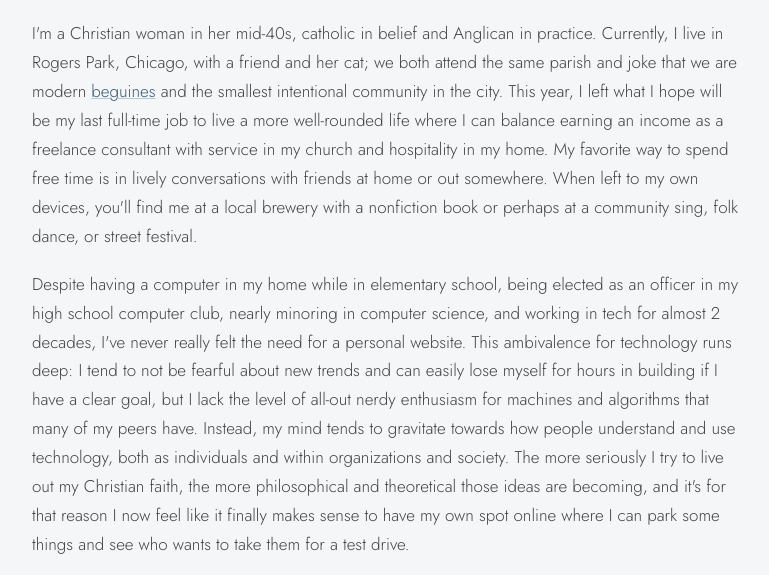
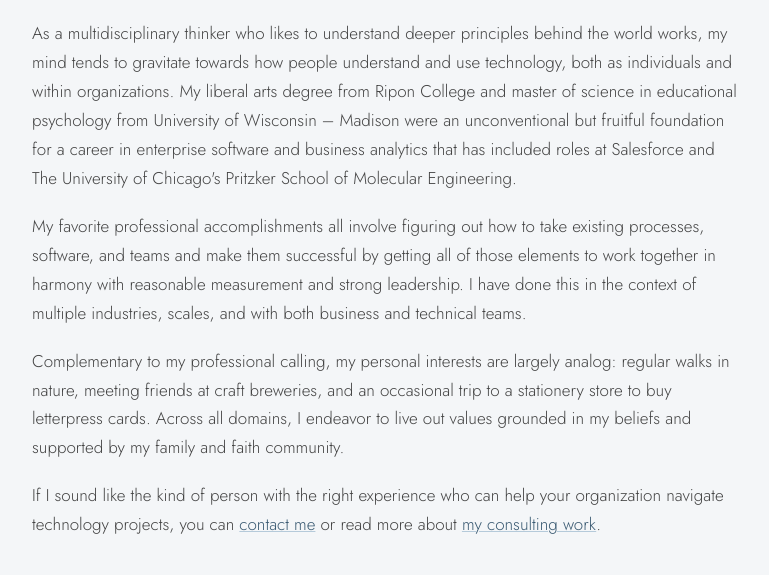
Before and after one commit to tinamkemp/tinamkemp-site, an Eleventy site: page src/about/index.md in a window 1280 px wide. Shown: the part 288-863 px from the top of the page, without its empty margins (252-1021 px from the left). Built offline with nearby package versions, Linux system fonts and the light colour scheme; Eleventy itself is replaced by a stand-in of ours; files that its build step writes are made by us from their sources.

Commit message:
Revise About section for clarity and focus
Removed personal background details that were originally written for a different context and emphasized professional accomplishments and interests.

```diff
--- a/src/about/index.md
+++ b/src/about/index.md
@@ -5,14 +5,10 @@ title: About
 
 <h1>About</h1>
 
-<p>
-  I'm a Christian woman in her mid-40s, catholic in belief and Anglican in practice. Currently, I live in Rogers Park, Chicago, with a friend and her cat; we both attend the same parish and joke that we are modern <a href="https://en.wikipedia.org/wiki/Beguines_and_Beghards">beguines</a>  and the smallest intentional community in the city. This year, I left what I hope will be my last full-time job to live a more well-rounded life where I can balance earning an income as a freelance consultant with service in my church and hospitality in my home. My favorite way to spend free time is in lively conversations with friends at home or out somewhere. When left to my own devices, you'll find me at a local brewery with a nonfiction book or perhaps at a community sing, folk dance, or street festival.
-</p>
+<p>As a multidisciplinary thinker who likes to understand deeper principles behind the world works, my mind tends to gravitate towards how people understand and use technology, both as individuals and within organizations. My liberal arts degree from Ripon College and master of science in educational psychology from University of Wisconsin – Madison were an unconventional but fruitful foundation for a career in enterprise software and business analytics that has included roles at Salesforce and The University of Chicago's Pritzker School of Molecular Engineering.</p>
 
-<p>
-  Despite having a computer in my home while in elementary school, being elected as an officer in my high school computer club, nearly minoring in computer science, and working in tech for almost 2 decades, I've never really felt the need for a personal website. This ambivalence for technology runs deep: I tend to not be fearful about new trends and can easily lose myself for hours in building if I have a clear goal, but I lack the level of all-out nerdy enthusiasm for machines and algorithms that many of my peers have. Instead, my mind tends to gravitate towards how people understand and use technology, both as individuals and within organizations and society. The more seriously I try to live out my Christian faith, the more philosophical and theoretical those ideas are becoming, and it's for that reason I now feel like it finally makes sense to have my own spot online where I can park some things and see who wants to take them for a test drive.
-</p>
+<p>My favorite professional accomplishments all involve figuring out how to take existing processes, software, and teams and make them successful by getting all of those elements to work together in harmony with reasonable measurement and strong leadership. I have done this in the context of multiple industries, scales, and with both business and technical teams. </p>
 
-<p>
-  My favorite professional accomplishments all involve figuring out how to take existing processes, software, and teams and make them successful by getting all of theose elements to work together in harmony with reasonable measurement and strong leadership. If that's something you'd like help with, you can <a href="/contact/">contact me</a> or read more about <a href="/consulting/">my consulting work</a>.
-</p>
+<p>Complementary to my professional calling, my personal interests are largely analog: regular walks in nature, meeting friends at craft breweries, and an occasional trip to a stationery store to buy letterpress cards. Across all domains, I endeavor to live out values grounded in my beliefs and supported by my family and faith community.</p>
+
+<p>If I sound like the kind of person with the right experience who can help your organization navigate technology projects, you can <a href="/contact/">contact me</a> or read more about <a href="/consulting/">my consulting work</a>.</p>
```
